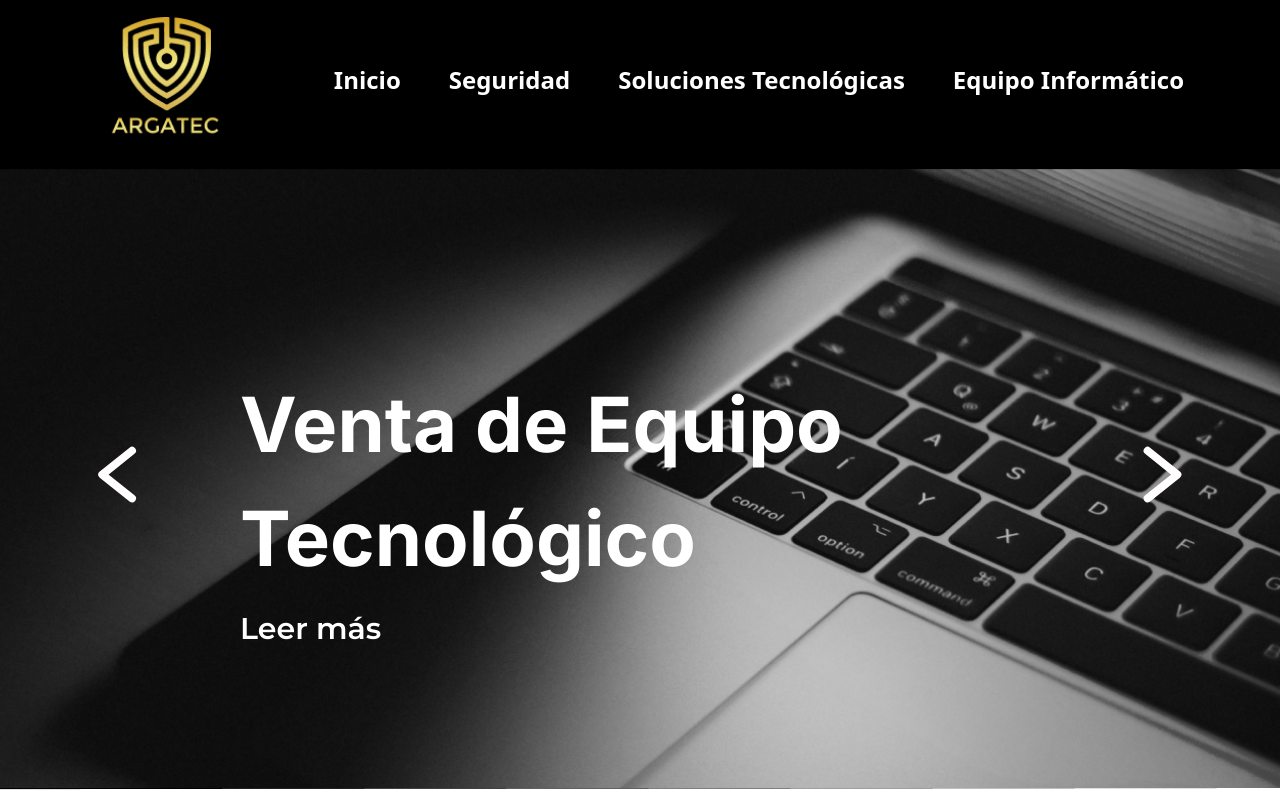
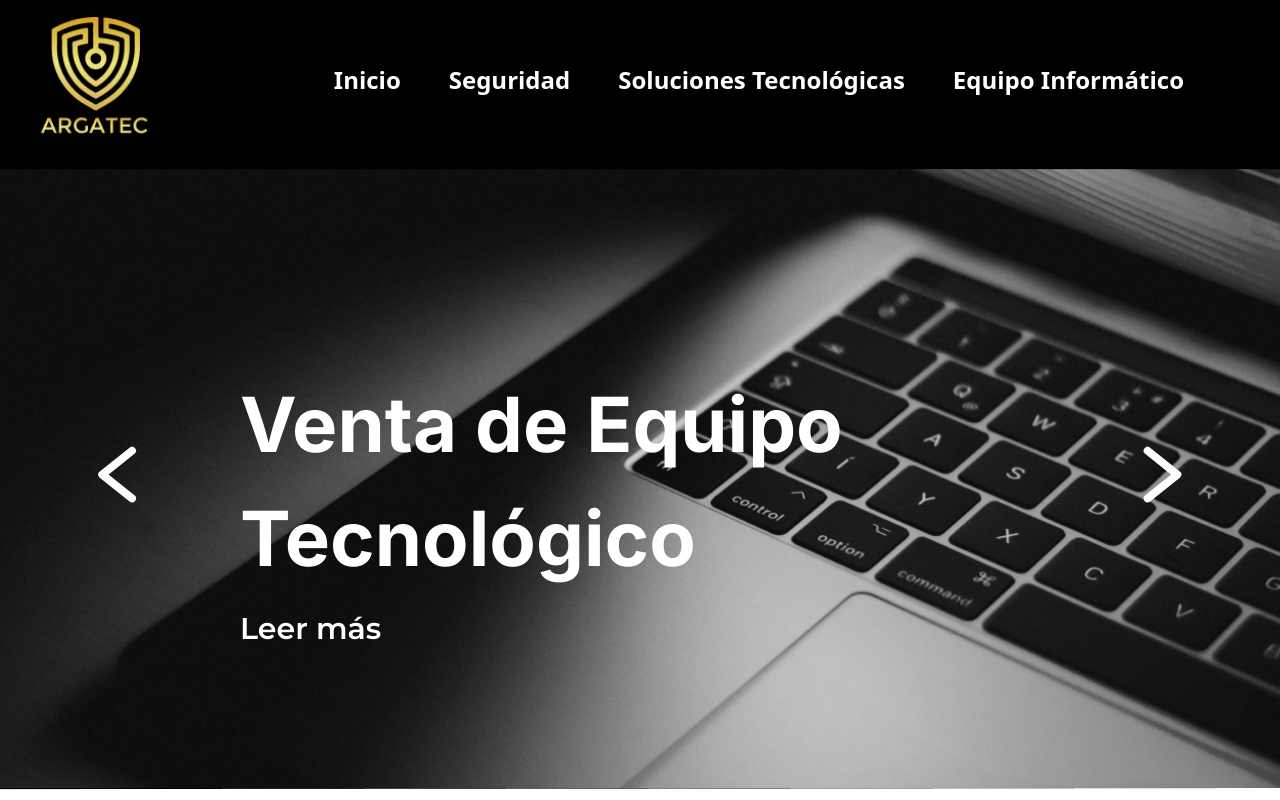
Before and after one commit to Argatec/argatec_website, a SvelteKit app: page / in a window 1280 px wide. Shown: the top 800 px of the page. Built offline with nearby package versions, Linux system fonts and the light colour scheme.

Commit message:
Extract navbar from layout as component

```diff
--- a/src/routes/+layout.svelte
+++ b/src/routes/+layout.svelte
@@ -1,17 +1,12 @@
 <script>
     import "../app.css";
+    import Nav from "../components/nav.svelte";
+    import Footer from "../components/footer.svelte";
     let logo = "./images/logo.png";
 </script>
-<nav class="text-2xl flex justify-end bg-black text-white z-20 font-bold">
-  <div class="flex grow items-center justify-center">
-    <img src={logo} alt='Argatec' class="w-48" />
-  </div>
-   <div class="space-x-12 pr-24 flex items-center py-16">
-      <a class="" href="/">Inicio</a>
-      <a href="/seguridad">Seguridad</a>
-      <a href="/soluciones_tecnologicas">Soluciones Tecnológicas</a>
-      <a href="/equipo_informatico">Equipo Informático</a>
-    </div>
-</nav>
+
+<Nav logo={logo} />
 
 <slot></slot>
+
+<Footer />
```
